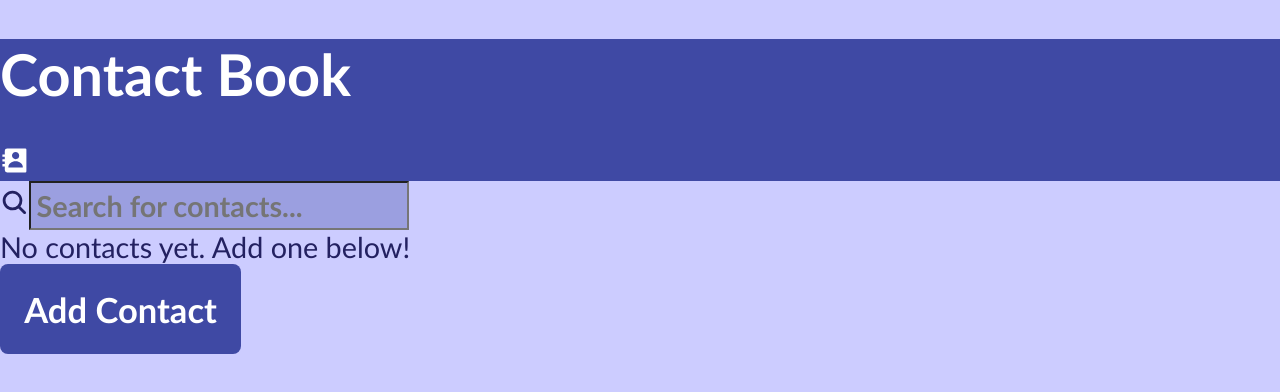
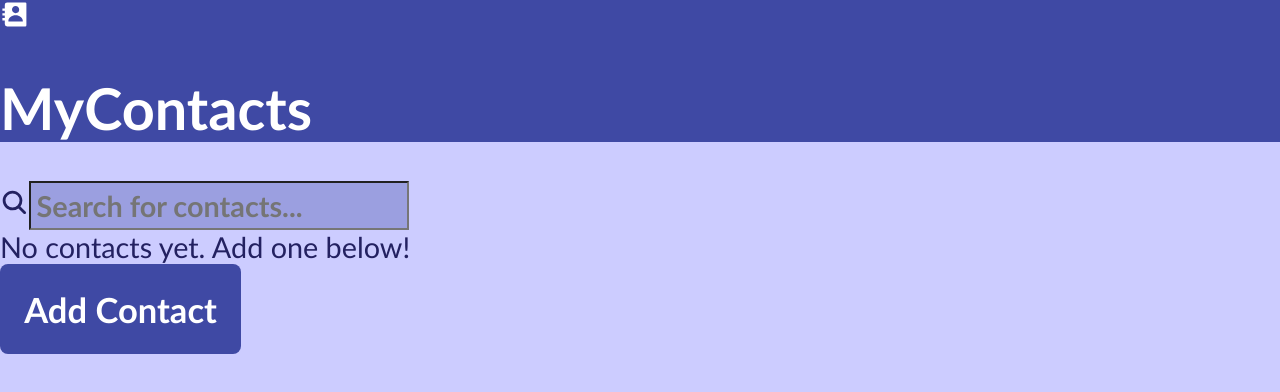
Before and after one commit to lana-bu/contactbook_webapp, a React (Vite) app: page / in a window 1280 px wide. Shown: the top 392 px of the page. Built offline with nearby package versions, Linux system fonts and the light colour scheme.

Commit message:
changed site name

```diff
--- a/src/components/Header.jsx
+++ b/src/components/Header.jsx
@@ -3,8 +3,8 @@ import { BiSolidContact } from "react-icons/bi";
 function Header() {
     return (
         <div class='header'>
-            <h1>Contact Book</h1>
             <BiSolidContact />
+            <h1>MyContacts</h1>
         </div>
     );
 }
```
